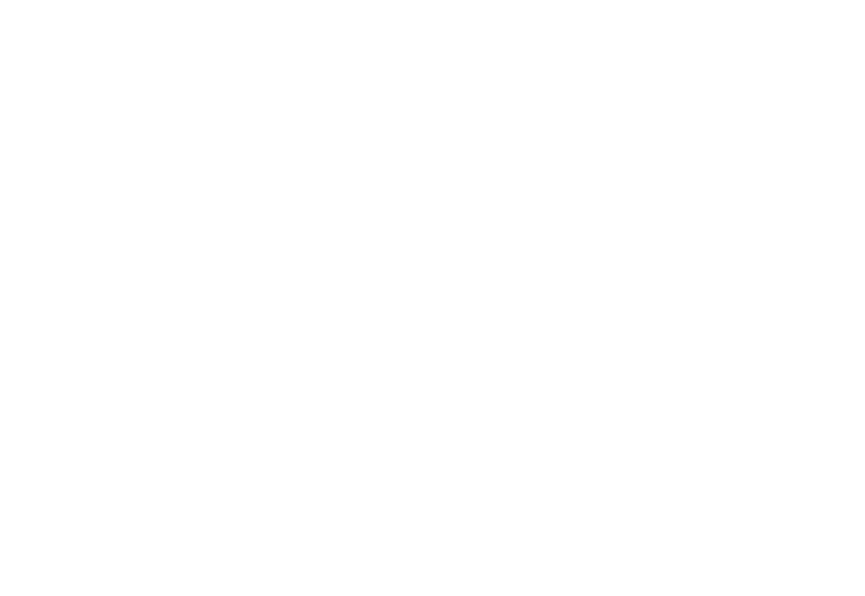
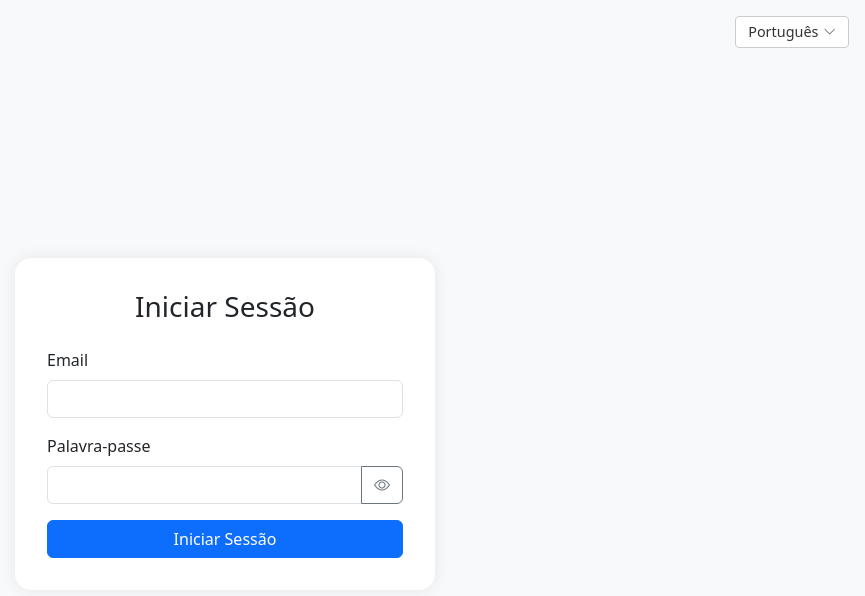
Before and after one commit to andrepim97/todo-list, a Vue app: page /login in a window 1280 px wide. Before the commit this address had no page. Shown: the top 596 px of the page, without its empty margins (415-1280 px from the left). Built offline with nearby package versions, Linux system fonts and the light colour scheme.

Commit message:
Implement login v1

```diff
--- a/src/components/PageWrapper.vue
+++ b/src/components/PageWrapper.vue
@@ -1,18 +1,20 @@
 <template>
   <div class="container mt-4" style="max-width: 700px;">
 
-    <!-- Seletor de idioma no topo direita -->
-    <div class="d-flex justify-content-end mb-2">
+    <div class="d-flex justify-content-between align-items-center mb-2">
+      <!-- Idioma -->
       <LanguageSelector @languageChange="onLanguageChange" />
+
+      <!-- Logout -->
+      <button class="btn btn-outline-secondary btn-sm" @click="logout">
+        <i class="bi bi-box-arrow-right me-1"></i> {{ t('logout') }}
+      </button>
     </div>
 
     <!-- Botão Back acima de tudo -->
     <div v-if="showBack" class="mb-2">
-      <router-link
-        to="/"
-        class="btn btn-link text-decoration-none d-inline-flex align-items-center gap-1 btn-back-top"
-        :aria-label="t('back')"
-      >
+      <router-link to="/" class="btn btn-link text-decoration-none d-inline-flex align-items-center gap-1 btn-back-top"
+        :aria-label="t('back')">
         <i class="bi bi-arrow-left-short fs-5"></i> {{ t('back') }}
       </router-link>
     </div>
@@ -20,13 +22,8 @@
     <!-- Breadcrumbs -->
     <nav v-if="breadcrumbs.length" aria-label="breadcrumb" class="mb-3">
       <ol class="breadcrumb custom-breadcrumb px-0">
-        <li
-          v-for="(crumb, index) in breadcrumbs"
-          :key="index"
-          class="breadcrumb-item"
-          :class="{ active: index === breadcrumbs.length - 1 }"
-          aria-current="page"
-        >
+        <li v-for="(crumb, index) in breadcrumbs" :key="index" class="breadcrumb-item"
+          :class="{ active: index === breadcrumbs.length - 1 }" aria-current="page">
           <template v-if="index !== breadcrumbs.length - 1">
             <router-link :to="crumb.link">{{ crumb.text }}</router-link>
           </template>
@@ -47,16 +44,9 @@
         <div class="d-flex align-items-center gap-2">
           <!-- Botões extras via prop -->
           <template v-if="buttons && buttons.length">
-            <component
-              v-for="(btn, i) in buttons"
-              :key="i"
-              :is="btn.to ? 'router-link' : 'button'"
-              :to="btn.to"
-              type="button"
-              @click="!btn.to && btn.onClick && btn.onClick()"
-              :class="['btn', btn.class || 'btn-primary']"
-              v-bind="btn.attrs || {}"
-            >
+            <component v-for="(btn, i) in buttons" :key="i" :is="btn.to ? 'router-link' : 'button'" :to="btn.to"
+              type="button" @click="!btn.to && btn.onClick && btn.onClick()"
+              :class="['btn', btn.class || 'btn-primary']" v-bind="btn.attrs || {}">
               {{ t(btn.text) }}
             </component>
           </template>
@@ -70,12 +60,15 @@
 </template>
 
 <script setup>
-import { defineProps } from 'vue'
+import { defineProps, onMounted } from 'vue'
 import { useI18n } from 'vue-i18n'
+import { useRouter } from 'vue-router'
 
 import LanguageSelector from '@/components/LanguageSelector.vue'
 
 const { t, locale } = useI18n()
+
+const router = useRouter()
 
 defineProps({
   title: {
@@ -105,6 +98,18 @@
 function onLanguageChange(lang) {
   locale.value = lang
 }
+
+onMounted(() => {
+  const utilizador = localStorage.getItem('utilizador')
+  if (!utilizador) {
+    router.push('/login')
+  }
+})
+
+function logout() {
+  localStorage.removeItem('utilizador')
+  router.push('/login')
+}
 </script>
 
 <style scoped>
@@ -117,7 +122,7 @@
   user-select: none;
 }
 
-.custom-breadcrumb .breadcrumb-item + .breadcrumb-item::before {
+.custom-breadcrumb .breadcrumb-item+.breadcrumb-item::before {
   content: "›";
   color: #6c757d;
   /* padding: 0 0.5rem; */
--- /dev/null
+++ b/src/components/auth/AuthWrapper.vue
@@ -0,0 +1,45 @@
+<template>
+    <div class="auth-wrapper">
+        <div class="language-selector">
+            <LanguageSelector @languageChange="changeLanguage" />
+        </div>
+        <main class="auth-content">
+            <slot />
+        </main>
+    </div>
+</template>
+
+<script setup>
+import LanguageSelector from '../LanguageSelector.vue'
+import { useI18n } from 'vue-i18n'
+
+const { locale } = useI18n()
+
+function changeLanguage(code) {
+    locale.value = code
+}
+</script>
+
+<style scoped>
+.auth-wrapper {
+    min-height: 100vh;
+    display: flex;
+    flex-direction: column;
+    background-color: #f8f9fa;
+    padding: 1rem;
+    position: relative;
+}
+
+.language-selector {
+    display: flex;
+    justify-content: flex-end;
+    margin-bottom: 1rem;
+}
+
+.auth-content {
+    flex: 1;
+    display: flex;
+    align-items: center;
+    justify-content: center;
+}
+</style>
--- /dev/null
+++ b/src/components/auth/Login.vue
@@ -0,0 +1,104 @@
+<template>
+    <AuthWrapper>
+        <div class="login-card">
+            <h3 class="text-center mb-4">{{ t('login') }}</h3>
+
+            <transition name="fade">
+                <div v-if="erro" class="alert alert-danger text-center" role="alert">
+                    {{ erro }}
+                </div>
+            </transition>
+
+            <form @submit.prevent="login">
+                <div class="mb-3">
+                    <label for="email" class="form-label">{{ t('email') }}</label>
+                    <input v-model="email" type="email" class="form-control" id="email" required
+                        autocomplete="username" />
+                </div>
+
+                <div class="mb-3">
+                    <label for="password" class="form-label">{{ t('password') }}</label>
+                    <div class="input-group">
+                        <input v-model="password" :type="mostrarPassword ? 'text' : 'password'" class="form-control"
+                            id="password" required autocomplete="current-password" />
+                        <button class="btn btn-outline-secondary" type="button"
+                            @click="mostrarPassword = !mostrarPassword"
+                            :title="mostrarPassword ? t('hide_password') : t('show_password')">
+                            <i :class="mostrarPassword ? 'bi bi-eye-slash' : 'bi bi-eye'"></i>
+                        </button>
+                    </div>
+                </div>
+
+                <button type="submit" class="btn btn-primary w-100" :disabled="loading">
+                    <span v-if="loading" class="spinner-border spinner-border-sm me-2" role="status"></span>
+                    {{ t('login') }}
+                </button>
+            </form>
+        </div>
+    </AuthWrapper>
+</template>
+
+<script setup>
+import AuthWrapper from './AuthWrapper.vue'
+import { ref, onMounted } from 'vue'
+import { useRouter } from 'vue-router'
+import { useI18n } from 'vue-i18n'
+
+const { t } = useI18n()
+const router = useRouter()
+
+const email = ref('')
+const password = ref('')
+const erro = ref('')
+const loading = ref(false)
+const mostrarPassword = ref(false)
+
+function login() {
+    erro.value = ''
+    loading.value = true
+
+    setTimeout(() => {
+        const utilizadorValido = {
+            email: 'admin@exemplo.com',
+            password: '123456'
+        }
+
+        if (email.value === utilizadorValido.email && password.value === utilizadorValido.password) {
+            localStorage.setItem('utilizador', JSON.stringify({ email: email.value }))
+            router.push('/')
+        } else {
+            erro.value = t('invalidCredentials')
+        }
+
+        loading.value = false
+    }, 800) // Simula delay
+}
+
+onMounted(() => {
+    const utilizador = localStorage.getItem('utilizador')
+    if (utilizador) {
+        router.push('/')
+    }
+})
+</script>
+
+<style scoped>
+.login-card {
+    width: 100%;
+    max-width: 420px;
+    padding: 2rem;
+    background-color: white;
+    border-radius: 1rem;
+    box-shadow: 0 0 16px rgba(0, 0, 0, 0.08);
+}
+
+.fade-enter-active,
+.fade-leave-active {
+    transition: opacity 0.4s ease;
+}
+
+.fade-enter-from,
+.fade-leave-to {
+    opacity: 0;
+}
+</style>
--- a/src/i18n.js
+++ b/src/i18n.js
@@ -2,6 +2,16 @@
 
 const messages = {
     en: {
+
+        login: "Login",
+        email: "Email",
+        password: "Password",
+        invalidCredentials: "Invalid credentials. Please try again.",
+        hide_password: "Hide",
+        show_password: "Show",
+
+
+        logout: "Logout",
 
         language_pt: "Portuguese",
         language_en: "English",
@@ -50,6 +60,15 @@
         confirmDeleteTask: "Are you sure you want to delete the task",
     },
     pt: {
+
+        login: "Iniciar Sessão",
+        email: "Email",
+        password: "Palavra-passe",
+        invalidCredentials: "Credenciais inválidas. Por favor, tente novamente.",
+        hide_password: "Ocultar",
+        show_password: "Ver",
+
+        logout: "Terminar sessão",
 
         language_pt: "Português",
         language_en: "Inglês",
--- a/src/router/index.js
+++ b/src/router/index.js
@@ -1,10 +1,16 @@
 // src/router/index.js
 import { createRouter, createWebHistory } from 'vue-router'
+import Login from '@/components/auth/Login.vue'
 import TodoList from '../components/TodoList.vue'
 import TodoItemForm from '@/components/TodoItemForm.vue'
 import TodoItemShow from '@/components/TodoItemShow.vue'
 
 const routes = [
+  {
+    path: '/login',
+    name: 'Login',
+    component: Login
+  },
   {
     path: '/',
     name: 'Home',
```
